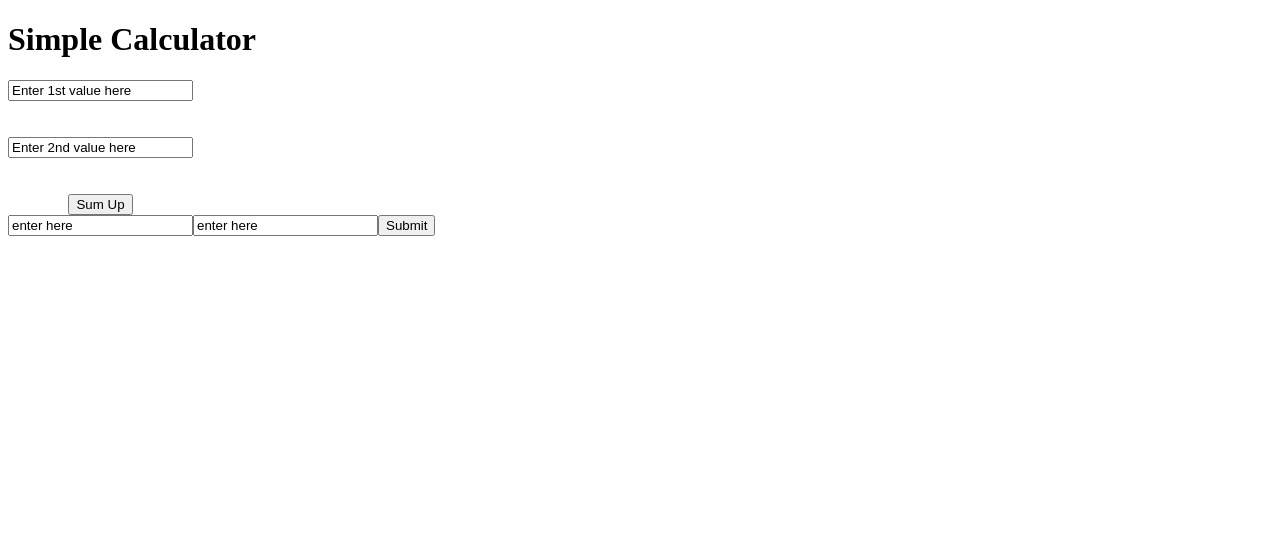
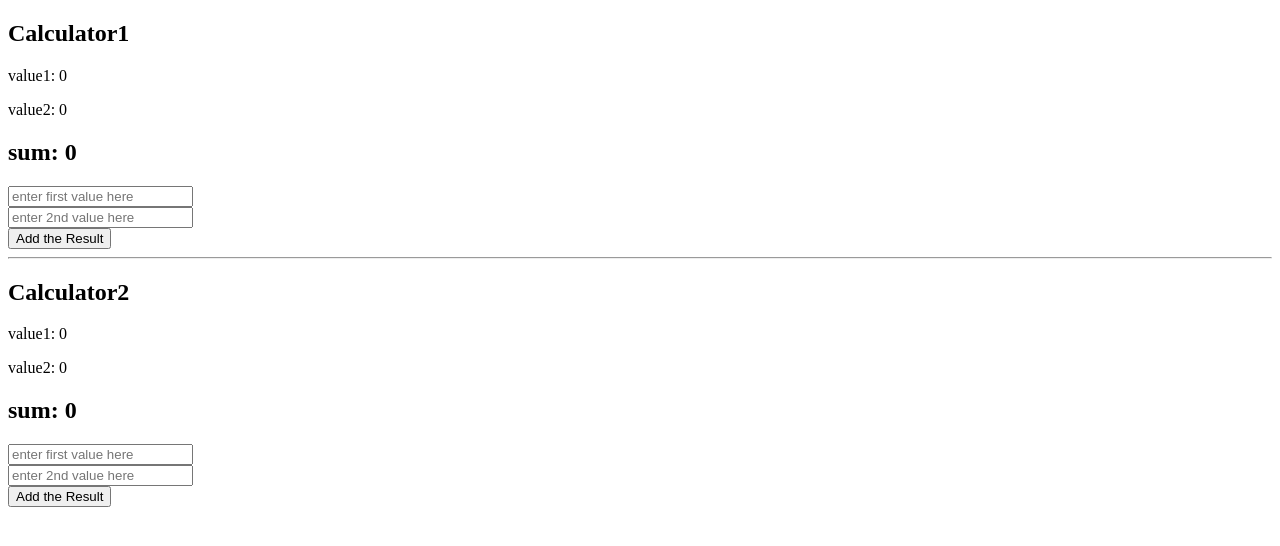
Before and after one commit to mansoor202/react-practice, a React (Create React App) app in the folder oct14/: page / in a window 1280 px wide. Shown: the top 546 px of the page. Built offline with nearby package versions, Linux system fonts and the light colour scheme.

Commit message:
Passed props to /classComponents/Calculator

```diff
--- a/oct14/src/components/ClassComponents/Calculator.js
+++ b/oct14/src/components/ClassComponents/Calculator.js
@@ -5,6 +5,7 @@ class Calculator extends Component{
     constructor(props){
         super(props);
         this.state={
+            name:this.props.name,
             value1:0,
             value2:0,
             sum:0
@@ -27,11 +28,14 @@ class Calculator extends Component{
         this.setState({sum:(+this.state.value1)+(+this.state.value2)})
     }
 
+    componentDidUpdate(){
+        console.log("component updated")
+    }
 
     render(){
         return(
             <>
-            <div>Class Component Calculator</div>
+            <div><h2>{this.state.name}</h2></div>
             <p>value1: {this.state.value1}</p>
             <p>value2: {this.state.value2}</p>
             <h2>sum: {this.state.sum}</h2>
--- a/oct14/src/components/JsxLandingPage.js
+++ b/oct14/src/components/JsxLandingPage.js
@@ -1,11 +1,15 @@
 import React from 'react'
 import Calculator from './Calculator/Calculator'
 import form from './LoginPage/LoginPage'
+import ClassCalculator from '../components/ClassComponents/Calculator'
 function WelcomeNote(){
     return (
         <>
-        <Calculator/>
-        {form}
+       <ClassCalculator name="Calculator1"/>
+       <hr/>
+       <ClassCalculator name="Calculator2"/>
+
+
         </>
     )
 
```
